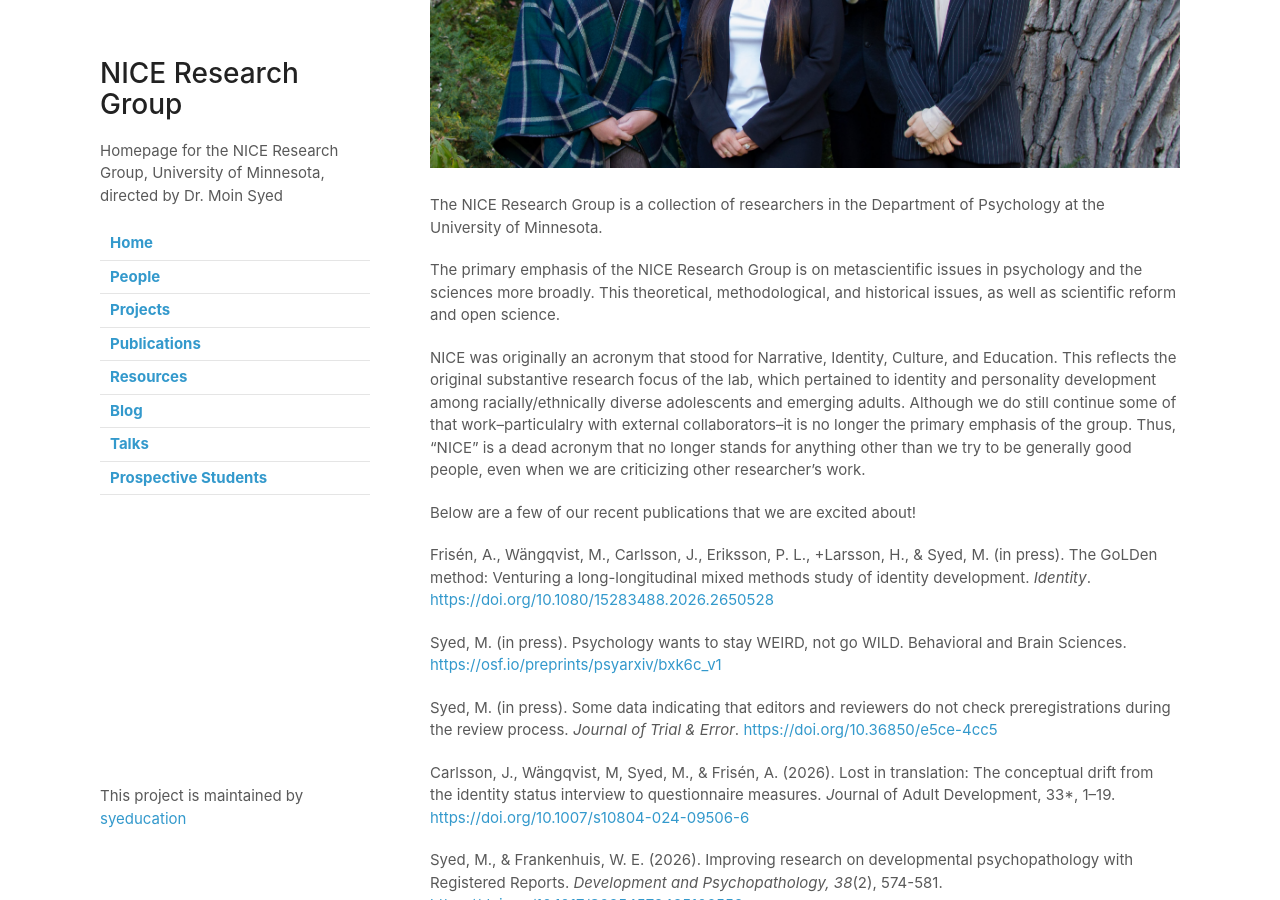
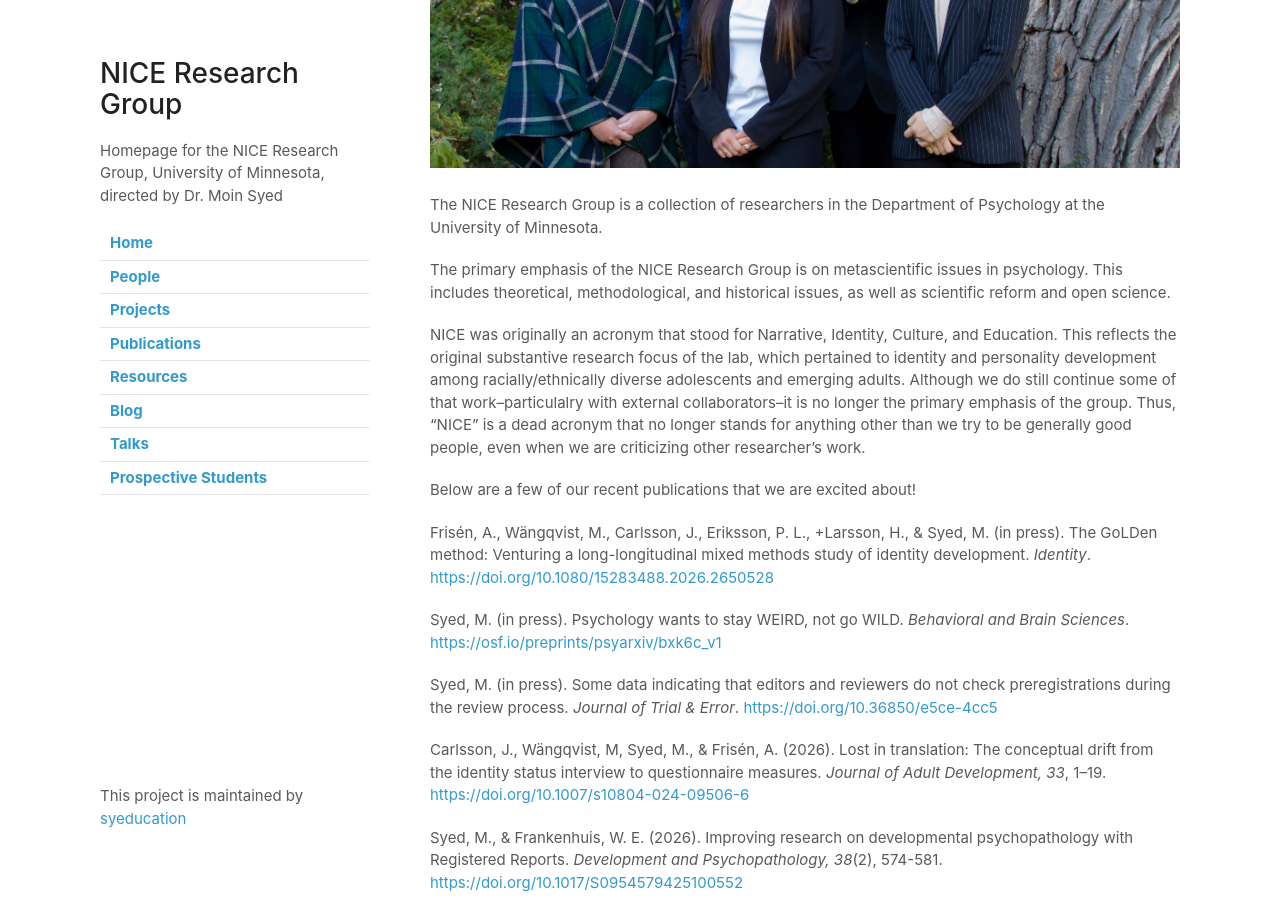
Before and after one commit to syeducation/nice-lab, a Jekyll site: the page built from index.md, in a window 1280 px wide and 900 px high, scrolled down 363 px. Built offline with Jekyll 4.4.1, drawn with Linux system fonts in a browser that asks for light colours; our own code applies the rules of GitHub Pages for plain Markdown files.

Commit message:
minor formatting

```diff
--- a/index.md
+++ b/index.md
@@ -8,8 +8,8 @@ layout: default
 The NICE Research Group is a collection of researchers in the Department of Psychology
 at the University of Minnesota.
 
-The primary emphasis of the NICE Research Group is on metascientific issues in psychology
-and the sciences more broadly. This theoretical, methodological, and historical issues,
+The primary emphasis of the NICE Research Group is on metascientific issues in psychology.
+This includes theoretical, methodological, and historical issues,
 as well as scientific reform and open science.
 
 NICE was originally an acronym that stood for Narrative, Identity, Culture, and Education.
@@ -24,11 +24,11 @@ Below are a few of our recent publications that we are excited about!
 
 Frisén, A., Wängqvist, M., Carlsson, J., Eriksson, P. L., +Larsson, H., & Syed, M. (in press). The GoLDen method: Venturing a long-longitudinal mixed methods study of identity development. *Identity*. <https://doi.org/10.1080/15283488.2026.2650528>
 
-Syed, M. (in press). Psychology wants to stay WEIRD, not go WILD. Behavioral and Brain Sciences. <https://osf.io/preprints/psyarxiv/bxk6c_v1>
+Syed, M. (in press). Psychology wants to stay WEIRD, not go WILD. *Behavioral and Brain Sciences*. <https://osf.io/preprints/psyarxiv/bxk6c_v1>
 
 Syed, M. (in press). Some data indicating that editors and reviewers do not check preregistrations during the review process. *Journal of Trial & Error*. <https://doi.org/10.36850/e5ce-4cc5>
 
-Carlsson, J., Wängqvist, M, Syed, M., & Frisén, A. (2026). Lost in translation: The conceptual drift from the identity status interview to questionnaire measures. *J*ournal of Adult Development, 33*, 1–19. <https://doi.org/10.1007/s10804-024-09506-6>
+Carlsson, J., Wängqvist, M, Syed, M., & Frisén, A. (2026). Lost in translation: The conceptual drift from the identity status interview to questionnaire measures. *Journal of Adult Development, 33*, 1–19. <https://doi.org/10.1007/s10804-024-09506-6>
 
 Syed, M., & Frankenhuis, W. E. (2026). Improving research on developmental psychopathology with Registered Reports. *Development and Psychopathology, 38*(2), 574-581. <https://doi.org/10.1017/S0954579425100552>
 
```
